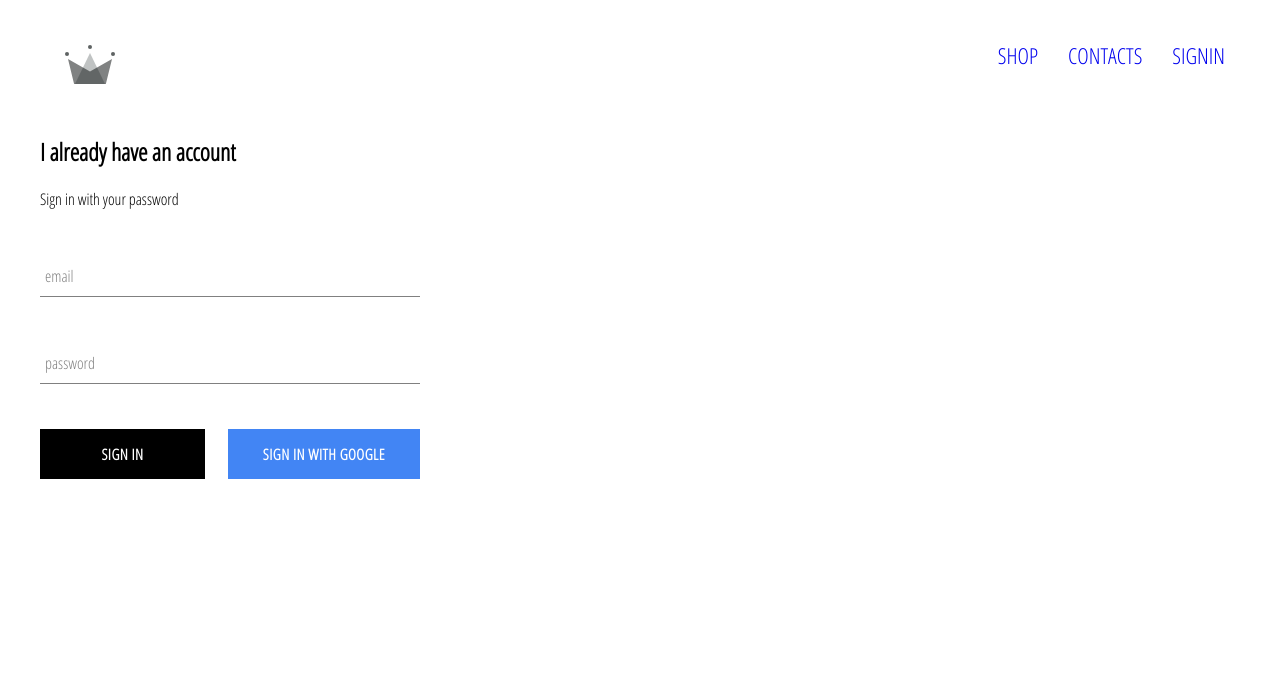
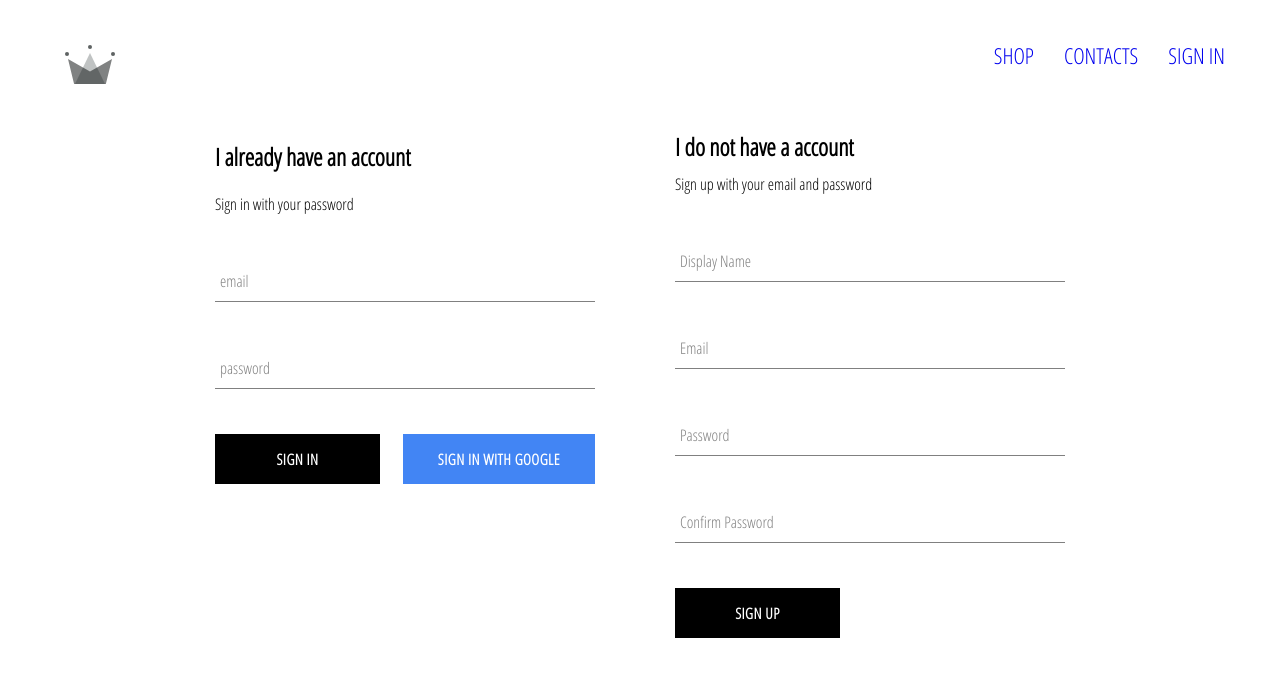
Before and after one commit to IMGarry/clothing-shop-ztm, a React (Create React App) app: page /signin in a window 1280 px wide. Shown: the top 676 px of the page. Built offline with nearby package versions, Linux system fonts and the light colour scheme; no server answers; a web font is replaced by a local one.

Commit message:
Add new components for authentication

```diff
--- a/src/App.js
+++ b/src/App.js
@@ -4,9 +4,9 @@
 import ShopPage from "./pages/shop/shop.component";
 import Header from "./components/header/header.component";
 import SignInAndSingUpPage from "./pages/sign-in-and-sing-up/sign-in-and-sing-up.component";
-import { auth } from "./firebase/firebase.utils";
+import { auth, createUserProfileDocument } from "./firebase/firebase.utils";
+import { Route, Routes } from "react-router-dom";
 
-import { Route, Routes } from "react-router-dom";
 
 class App extends React.Component {
   constructor() {
@@ -20,12 +20,31 @@
   unsubscribeFromAuth = null
 
   componentDidMount(){
-    this.unsubscribeFromAuth = auth.onAuthStateChanged(user => {
-      this.setState({currentUser:user})
-      console.log(user)
+    this.unsubscribeFromAuth = auth.onAuthStateChanged(async userAuth => {
+
+      if(userAuth) {
+        const userRef = await createUserProfileDocument(userAuth)
+
+        userRef.onSnapshot(snapShot => {
+          this.setState({
+            currentUser: {
+              id: snapShot.id,
+              ...snapShot.data()
+            }
+          }, () => {
+            console.log(this.state);
+          })
+        })
+      }
+
+      // createUserProfileDocument(user)
+      this.setState({currentUser:userAuth})
+
     })
 
-  } c
+  }
+
+
   componentWillUnmount() {
     this.unsubscribeFromAuth()
   }
--- a/src/components/custom-button/custom-button.component.jsx
+++ b/src/components/custom-button/custom-button.component.jsx
@@ -1,14 +1,15 @@
-import React from 'react'
-import './custom-button.styles.scss'
+import React from "react";
+import "./custom-button.styles.scss";
 
-const CustomButton  = ({children, isGoogleSignIn, ...otherProps}) => {
-    console.log(children)
-    return (
-    <button className= {`${isGoogleSignIn ? 'google-sign-in' : ''} custom-button`} {...otherProps}>
-        {children}
+const CustomButton = ({ children, isGoogleSignIn, ...otherProps }) => {
+  return (
+    <button
+      className={`${isGoogleSignIn ? "google-sign-in" : ""} custom-button`}
+      {...otherProps}
+    >
+      {children}
     </button>
-    )
-}
+  );
+};
 
-
-export default CustomButton
+export default CustomButton;
--- a/src/components/header/header.component.jsx
+++ b/src/components/header/header.component.jsx
@@ -20,12 +20,12 @@
       </Link>
 
       {currentUser ? (
-        <div className="option" onClick={() => auth.signOut()}>
+        <div className='option' onClick={() => auth.signOut()}>
           SIGN OUT
         </div>
       ) : (
-        <Link to="/signin" className="option">
-          SIGNIN
+        <Link className='option' to='/signin'>
+          SIGN IN
         </Link>
       )}
     </div>
--- /dev/null
+++ b/src/components/sign-up/sign-up.component.jsx
@@ -0,0 +1,103 @@
+import React from 'react';
+import FormInput from '../form-input/form-input.component';
+import CustomButton from '../custom-button/custom-button.component';
+
+import { auth, createUserProfileDocument } from '../../firebase/firebase.utils';
+
+import './sign-up.styles.scss';
+
+
+class SignUp extends React.Component {
+    constructor() {
+      super();
+
+      this.state = {
+        displayName: '',
+        email: '',
+        password: '',
+        confirmPassword: ''
+      };
+    }
+
+    handleSubmit = async event => {
+      event.preventDefault();
+
+      const { displayName, email, password, confirmPassword } = this.state;
+
+      if (password !== confirmPassword) {
+        alert("passwords don't match");
+        return;
+      }
+
+      try {
+        const { user } = await auth.createUserWithEmailAndPassword(
+          email,
+          password
+        );
+
+        await createUserProfileDocument(user, { displayName });
+
+        this.setState({
+          displayName: '',
+          email: '',
+          password: '',
+          confirmPassword: ''
+        });
+      } catch (error) {
+        console.error(error);
+      }
+    };
+
+    handleChange = event => {
+      const { name, value } = event.target;
+
+      this.setState({ [name]: value });
+    };
+
+    render() {
+      const { displayName, email, password, confirmPassword } = this.state;
+      return (
+        <div className='sign-up'>
+          <h2 className='title'>I do not have a account</h2>
+          <span>Sign up with your email and password</span>
+          <form className='sign-up-form' onSubmit={this.handleSubmit}>
+            <FormInput
+              type='text'
+              name='displayName'
+              value={displayName}
+              onChange={this.handleChange}
+              label='Display Name'
+              required
+            />
+            <FormInput
+              type='email'
+              name='email'
+              value={email}
+              onChange={this.handleChange}
+              label='Email'
+              required
+            />
+            <FormInput
+              type='password'
+              name='password'
+              value={password}
+              onChange={this.handleChange}
+              label='Password'
+              required
+            />
+            <FormInput
+              type='password'
+              name='confirmPassword'
+              value={confirmPassword}
+              onChange={this.handleChange}
+              label='Confirm Password'
+              required
+            />
+            <CustomButton type='submit'>SIGN UP</CustomButton>
+          </form>
+        </div>
+      );
+    }
+  }
+
+  export default SignUp;
--- /dev/null
+++ b/src/components/sign-up/sign-up.styles.scss
@@ -0,0 +1,8 @@
+.sign-up{
+    display: flex;
+    flex-direction: column;
+    width: 390px;
+    .title{
+        margin: 10px 0px;
+    }
+}
--- a/src/firebase/firebase.utils.js
+++ b/src/firebase/firebase.utils.js
@@ -13,6 +13,36 @@
 
 firebase.initializeApp(config);
 
+export const createUserProfileDocument = async (userAuth, additionalData) => {
+    if(!userAuth) return
+
+    const userRef = firestore.doc(`users/${userAuth.uid}`)
+
+    const snapShot = await userRef.get()
+
+    if(!snapShot.exists) {
+      const {displayName, email} = userAuth;
+      const createdAt = new Date()
+
+
+    try {
+      await userRef.set({
+        displayName,
+        email,
+        createdAt,
+        ...additionalData
+      })
+    }
+    catch (error) {
+      console.log('error created User', error.message)
+    }
+  }
+
+    return userRef
+}
+
+
+
 export const auth = firebase.auth();
 export const firestore = firebase.firestore();
 
--- a/src/pages/sign-in-and-sing-up/sign-in-and-sing-up.component.jsx
+++ b/src/pages/sign-in-and-sing-up/sign-in-and-sing-up.component.jsx
@@ -1,10 +1,13 @@
 import React from 'react'
 import SignIn from '../../components/sing-in/sign-in.component'
 import './sign-in-and-sing-up.styles.scss'
+import SignUp from '../../components/sign-up/sign-up.component'
+
 
 const SignInAndSingUpPage = () => (
   <div className="sign-in-and-sign-up">
     <SignIn />
+    <SignUp />
   </div>
 )
 
--- a/src/pages/sign-in-and-sing-up/sign-in-and-sing-up.styles.scss
+++ b/src/pages/sign-in-and-sing-up/sign-in-and-sing-up.styles.scss
@@ -0,0 +1,6 @@
+.sign-in-and-sign-up{
+    width: 850px;
+    display: flex;
+    justify-content: space-between;
+    margin: 30px auto;
+}
```
